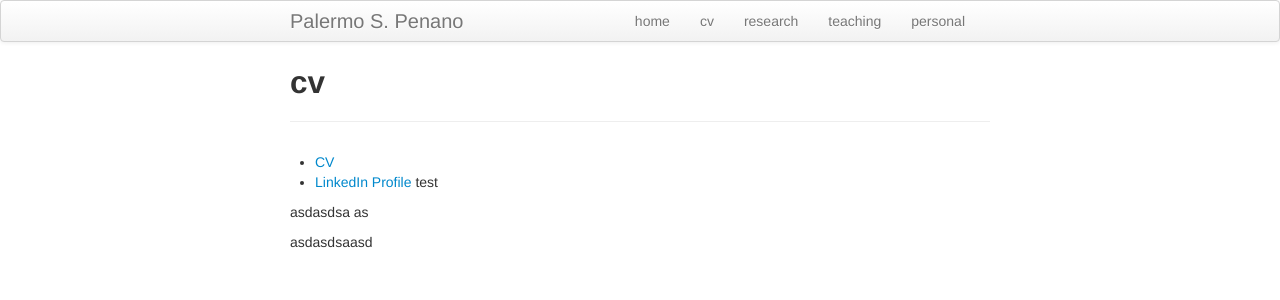
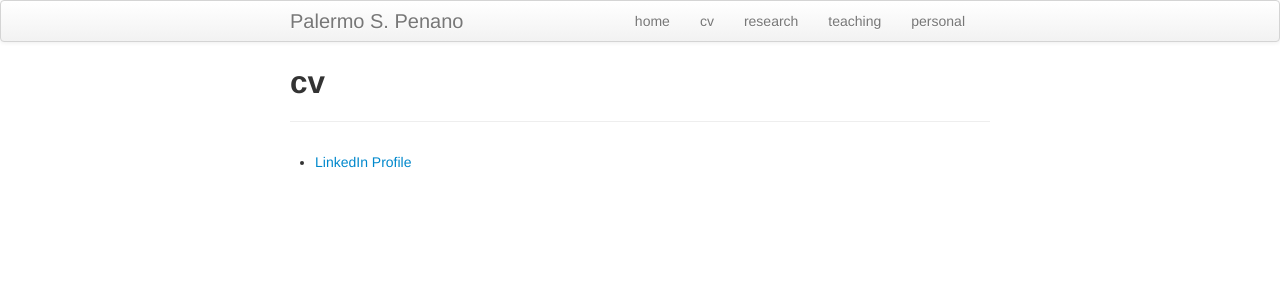
Before and after one commit to palpen/palermopenano, a Jekyll site: the page built from pages/cv.md, in a window 1280 px wide. Shown: the top 300 px of the page. Built offline with Jekyll 4.4.1, drawn with Linux system fonts in a browser that asks for light colours.

Commit message:
remove cv

```diff
--- a/pages/cv.md
+++ b/pages/cv.md
@@ -3,14 +3,4 @@ layout: page
 title: cv
 description: cv
 ---
-* [CV]({{ site.url }}/downloads/palermo_cv.pdf)
 * [LinkedIn Profile](https://www.linkedin.com/in/palermo-penano-273397b8)
-test
-
-
-
-asdasdsa
-as
-
-
-asdasdsaasd
```
